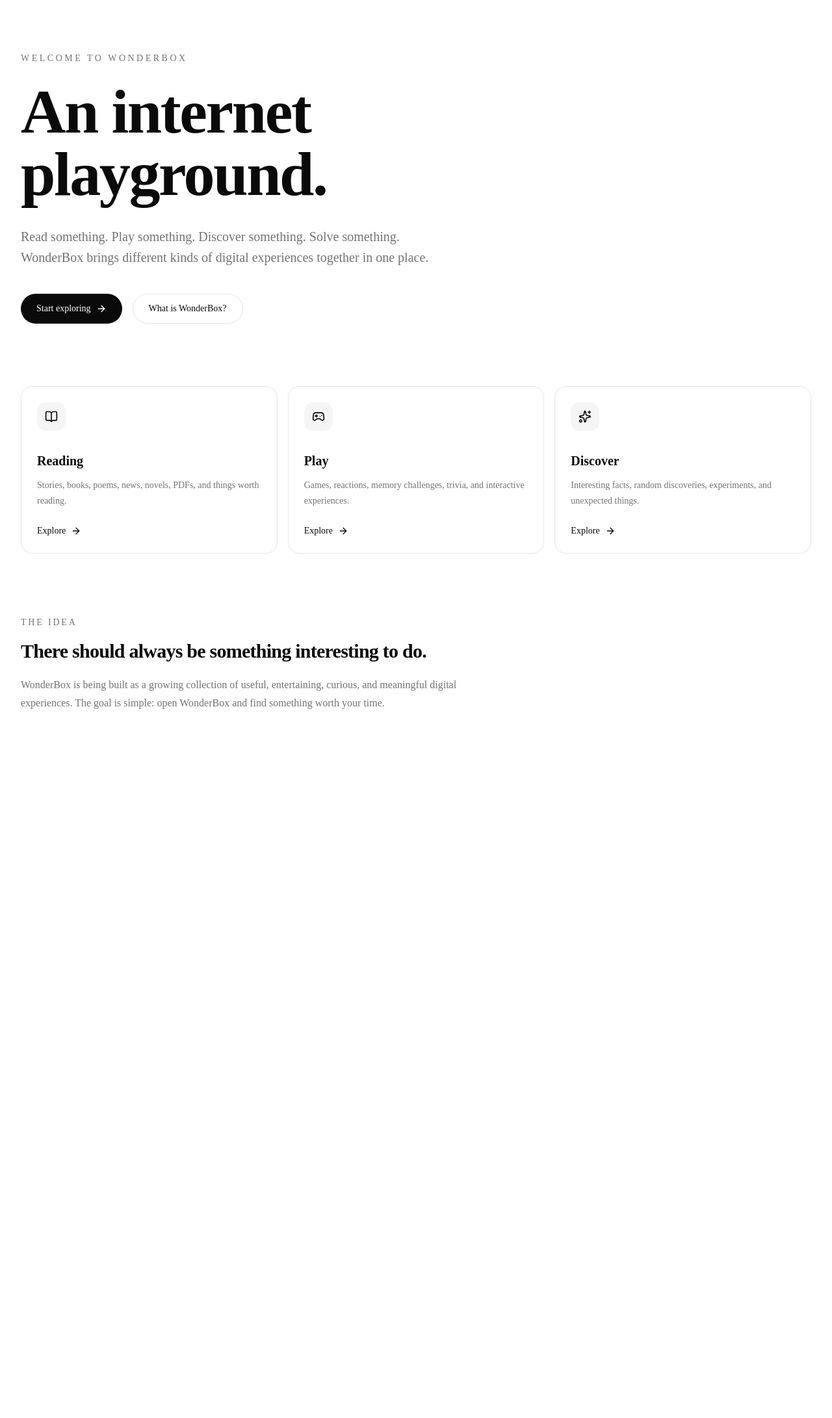
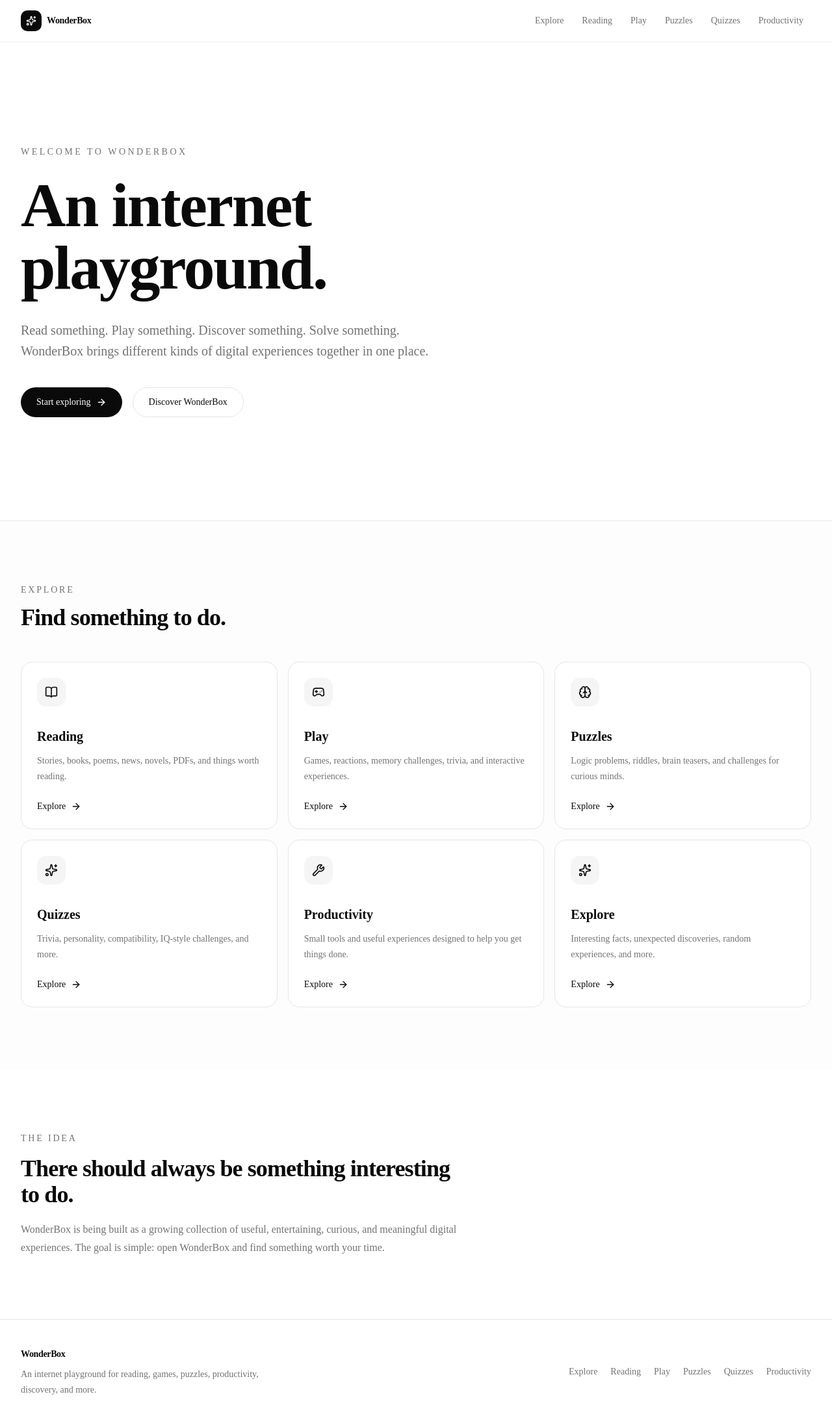
Before and after one commit to afiaafia/wonderbox, a Next.js app: page / in a window 1280 px wide. Shown: the top 2182 px of the page at 65% size. Before the commit the page ends 1176 px from the top, so only its background shows below. Built offline with nearby package versions, Linux system fonts and the light colour scheme.

Commit message:
feat: add shared application shell

```diff
--- a/src/app/layout.tsx
+++ b/src/app/layout.tsx
@@ -1,5 +1,8 @@
 import type { Metadata } from 'next';
 import { Geist, Geist_Mono } from 'next/font/google';
+
+import { SiteFooter } from '@/components/layout/site-footer';
+import { SiteHeader } from '@/components/layout/site-header';
 
 import './globals.css';
 
@@ -32,7 +35,13 @@
       <body
         className={`${geistSans.variable} ${geistMono.variable} antialiased`}
       >
-        {children}
+        <div className="flex min-h-screen flex-col">
+          <SiteHeader />
+
+          <div className="flex-1">{children}</div>
+
+          <SiteFooter />
+        </div>
       </body>
     </html>
   );
--- a/src/app/page.tsx
+++ b/src/app/page.tsx
@@ -1,4 +1,12 @@
-import { ArrowRight, BookOpen, Gamepad2, Sparkles } from 'lucide-react';
+import Link from 'next/link';
+import {
+  ArrowRight,
+  BookOpen,
+  Brain,
+  Gamepad2,
+  Sparkles,
+  Wrench,
+} from 'lucide-react';
 
 const areas = [
   {
@@ -16,9 +24,30 @@
     href: '/play',
   },
   {
-    title: 'Discover',
+    title: 'Puzzles',
     description:
-      'Interesting facts, random discoveries, experiments, and unexpected things.',
+      'Logic problems, riddles, brain teasers, and challenges for curious minds.',
+    icon: Brain,
+    href: '/puzzles',
+  },
+  {
+    title: 'Quizzes',
+    description:
+      'Trivia, personality, compatibility, IQ-style challenges, and more.',
+    icon: Sparkles,
+    href: '/quizzes',
+  },
+  {
+    title: 'Productivity',
+    description:
+      'Small tools and useful experiences designed to help you get things done.',
+    icon: Wrench,
+    href: '/productivity',
+  },
+  {
+    title: 'Explore',
+    description:
+      'Interesting facts, unexpected discoveries, random experiences, and more.',
     icon: Sparkles,
     href: '/explore',
   },
@@ -26,8 +55,8 @@
 
 export default function Home() {
   return (
-    <main className="min-h-screen bg-background text-foreground">
-      <section className="mx-auto flex min-h-screen w-full max-w-7xl flex-col justify-center px-6 py-20 lg:px-8">
+    <main>
+      <section className="mx-auto flex min-h-[calc(100vh-4rem)] w-full max-w-7xl items-center px-6 py-20 lg:px-8">
         <div className="max-w-4xl">
           <p className="mb-6 text-sm font-medium uppercase tracking-[0.25em] text-muted-foreground">
             Welcome to WonderBox
@@ -46,29 +75,42 @@
           </p>
 
           <div className="mt-10 flex flex-wrap gap-4">
-            <a
+            <Link
               href="#explore"
               className="inline-flex items-center gap-2 rounded-full bg-foreground px-6 py-3 text-sm font-medium text-background transition-opacity hover:opacity-80"
             >
               Start exploring
               <ArrowRight className="size-4" />
-            </a>
+            </Link>
 
-            <a
-              href="#about"
+            <Link
+              href="/explore"
               className="inline-flex items-center rounded-full border border-border px-6 py-3 text-sm font-medium transition-colors hover:bg-muted"
             >
-              What is WonderBox?
-            </a>
+              Discover WonderBox
+            </Link>
           </div>
         </div>
+      </section>
 
-        <div id="explore" className="mt-24 grid gap-4 md:grid-cols-3">
+      <section id="explore" className="border-t border-border bg-muted/20">
+        <div className="mx-auto w-full max-w-7xl px-6 py-24 lg:px-8">
+          <div className="mb-12">
+            <p className="text-sm font-medium uppercase tracking-[0.2em] text-muted-foreground">
+              Explore
+            </p>
+
+            <h2 className="mt-3 text-3xl font-semibold tracking-tight sm:text-4xl">
+              Find something to do.
+            </h2>
+          </div>
+
+          <div className="grid gap-4 sm:grid-cols-2 lg:grid-cols-3">
             {areas.map((area) => {
               const Icon = area.icon;
 
               return (
-              <a
+                <Link
                   key={area.title}
                   href={area.href}
                   className="group rounded-2xl border border-border bg-card p-6 transition-transform hover:-translate-y-1"
@@ -77,7 +119,7 @@
                     <Icon className="size-5" />
                   </div>
 
-                <h2 className="text-xl font-semibold">{area.title}</h2>
+                  <h3 className="text-xl font-semibold">{area.title}</h3>
 
                   <p className="mt-3 text-sm leading-6 text-muted-foreground">
                     {area.description}
@@ -87,17 +129,20 @@
                     Explore
                     <ArrowRight className="size-4 transition-transform group-hover:translate-x-1" />
                   </div>
-              </a>
+                </Link>
               );
             })}
           </div>
+        </div>
+      </section>
 
-        <section id="about" className="mt-24 max-w-2xl">
+      <section className="mx-auto w-full max-w-7xl px-6 py-24 lg:px-8">
+        <div className="max-w-2xl">
           <p className="text-sm font-medium uppercase tracking-[0.2em] text-muted-foreground">
             The idea
           </p>
 
-          <h2 className="mt-4 text-3xl font-semibold tracking-tight">
+          <h2 className="mt-4 text-3xl font-semibold tracking-tight sm:text-4xl">
             There should always be something interesting to do.
           </h2>
 
@@ -106,7 +151,7 @@
             entertaining, curious, and meaningful digital experiences. The goal
             is simple: open WonderBox and find something worth your time.
           </p>
-        </section>
+        </div>
       </section>
     </main>
   );
--- /dev/null
+++ b/src/components/layout/site-footer.tsx
@@ -0,0 +1,33 @@
+import Link from 'next/link';
+
+import { navigation, siteConfig } from '@/config/site';
+
+export function SiteFooter() {
+  return (
+    <footer className="border-t border-border">
+      <div className="mx-auto flex w-full max-w-7xl flex-col gap-8 px-6 py-10 lg:px-8 md:flex-row md:items-center md:justify-between">
+        <div>
+          <Link href="/" className="text-sm font-semibold tracking-tight">
+            {siteConfig.name}
+          </Link>
+
+          <p className="mt-2 max-w-sm text-sm leading-6 text-muted-foreground">
+            {siteConfig.description}
+          </p>
+        </div>
+
+        <nav className="flex flex-wrap gap-x-5 gap-y-2">
+          {navigation.map((item) => (
+            <Link
+              key={item.href}
+              href={item.href}
+              className="text-sm text-muted-foreground transition-colors hover:text-foreground"
+            >
+              {item.label}
+            </Link>
+          ))}
+        </nav>
+      </div>
+    </footer>
+  );
+}
--- /dev/null
+++ b/src/components/layout/site-header.tsx
@@ -0,0 +1,43 @@
+import Link from 'next/link';
+import { Menu, Sparkles } from 'lucide-react';
+
+import { navigation, siteConfig } from '@/config/site';
+
+export function SiteHeader() {
+  return (
+    <header className="sticky top-0 z-50 border-b border-border/60 bg-background/80 backdrop-blur-xl">
+      <div className="mx-auto flex h-16 w-full max-w-7xl items-center justify-between px-6 lg:px-8">
+        <Link
+          href="/"
+          className="flex items-center gap-2 text-sm font-semibold tracking-tight"
+        >
+          <span className="flex size-8 items-center justify-center rounded-lg bg-foreground text-background">
+            <Sparkles className="size-4" />
+          </span>
+
+          <span>{siteConfig.name}</span>
+        </Link>
+
+        <nav className="hidden items-center gap-1 md:flex">
+          {navigation.map((item) => (
+            <Link
+              key={item.href}
+              href={item.href}
+              className="rounded-lg px-3 py-2 text-sm text-muted-foreground transition-colors hover:bg-muted hover:text-foreground"
+            >
+              {item.label}
+            </Link>
+          ))}
+        </nav>
+
+        <button
+          type="button"
+          aria-label="Open navigation menu"
+          className="flex size-9 items-center justify-center rounded-lg border border-border md:hidden"
+        >
+          <Menu className="size-4" />
+        </button>
+      </div>
+    </header>
+  );
+}
--- /dev/null
+++ b/src/components/shared/section-heading.tsx
@@ -0,0 +1,31 @@
+type SectionHeadingProps = {
+  eyebrow?: string;
+  title: string;
+  description?: string;
+};
+
+export function SectionHeading({
+  eyebrow,
+  title,
+  description,
+}: SectionHeadingProps) {
+  return (
+    <div className="max-w-2xl">
+      {eyebrow ? (
+        <p className="text-sm font-medium uppercase tracking-[0.2em] text-muted-foreground">
+          {eyebrow}
+        </p>
+      ) : null}
+
+      <h2 className="mt-3 text-3xl font-semibold tracking-tight sm:text-4xl">
+        {title}
+      </h2>
+
+      {description ? (
+        <p className="mt-4 text-base leading-7 text-muted-foreground sm:text-lg">
+          {description}
+        </p>
+      ) : null}
+    </div>
+  );
+}
```
Lines whose indentation alone changed are shown as unchanged.
